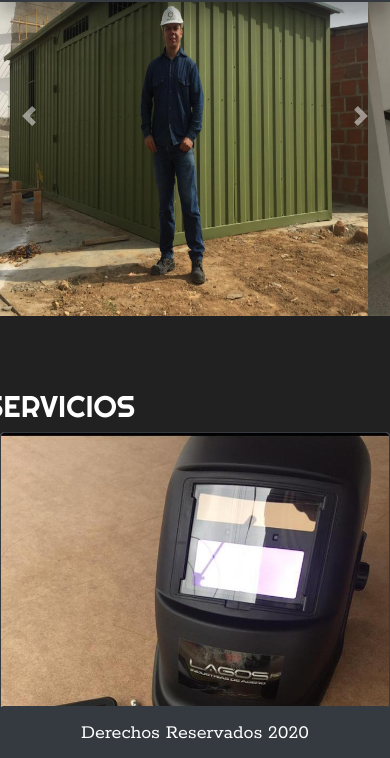
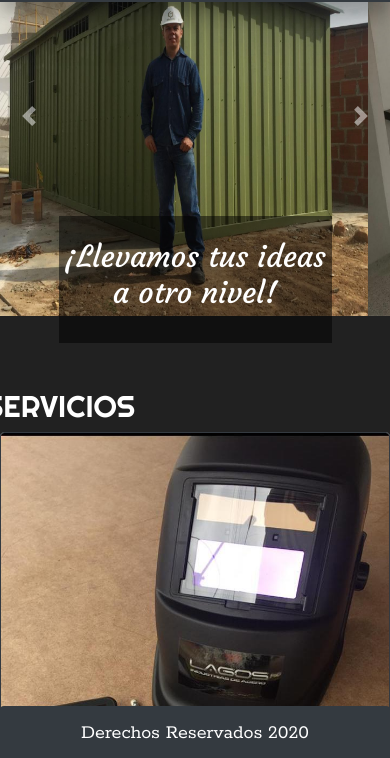
Before and after one commit to cesardavid26/Lagos.github.io, a plain HTML site: page index.html in a window 390 px wide. Shown: the part 84-842 px from the top of the page. Drawn offline with nearby package versions, Linux system fonts and the light colour scheme.

Commit message:
correcion de carousel

```diff
--- a/css/css2.css
+++ b/css/css2.css
@@ -186,7 +186,7 @@ footer{
 	font-size: 30px;
 }
 
-@media only screen and (max-width: 600px )  {
+@media only screen and (max-width: 560px )  {
 .carousel-item{
     height: 400px;
 }
@@ -194,11 +194,14 @@ footer{
     height: 400px;
 }
 
-h2{
+.carousel-caption{
+	position: absolute;
+	position: fixed;
 	float: center;
-	text-align: center;
-	align-content: center;
+	top: 300px;
+
 }
+
 #ser{
 	align-items: center;
 	float: center;
@@ -207,7 +210,7 @@ h2{
 }
 #tcarr{
 	font-family: 'Courgette', cursive;
-	font-size: 25px;
+	font-size: 30px;
 }
 
 
--- a/index.html
+++ b/index.html
@@ -3,12 +3,12 @@
 <head>
 	<title>LAGOS Industria de Acero</title>
 	<meta charset="utf-8">
-	<link rel="stylesheet" href="https://stackpath.bootstrapcdn.com/bootstrap/4.3.1/css/bootstrap.min.css" integrity="sha384-ggOyR0iXCbMQv3Xipma34MD+dH/1fQ784/j6cY/iJTQUOhcWr7x9JvoRxT2MZw1T" crossorigin="anonymous">
+	<link rel="stylesheet" href="https://stackpath.bootstrapcdn.com/bootstrap/4.5.0/css/bootstrap.min.css" integrity="sha384-9aIt2nRpC12Uk9gS9baDl411NQApFmC26EwAOH8WgZl5MYYxFfc+NcPb1dKGj7Sk" crossorigin="anonymous">
 	<link href="https://fonts.googleapis.com/icon?family=Material+Icons"
       rel="stylesheet">
       <link href="https://fonts.googleapis.com/css2?family=Lexend+Giga&display=swap" rel="stylesheet">
     <link rel="shortcut icon" href="imagenes/icon.png">
-	<meta name="viewport" content="initial-scale=1, width=device-width">
+	<meta name="viewport" content="width=device-width, user-scalable=no, initial-scale=1.0, maximum-scale=1.0, minimum-scale=1.0">
 	<link href="https://fonts.googleapis.com/css2?family=Righteous&display=swap" rel="stylesheet">
   <link href="https://fonts.googleapis.com/css2?family=Alfa+Slab+One&display=swap" rel="stylesheet">
   <link href="https://fonts.googleapis.com/css2?family=Ultra&display=swap" rel="stylesheet">
@@ -19,6 +19,7 @@
 	<link rel="stylesheet" type="text/css" href="css/css2.css">
 </head>
 <body>
+
 	<nav class="navbar navbar-expand-lg navbar-light bg-dark" id="nav">
 
   <a class="navbar-brand" id="zam" href="#"><img src="imagenes/logo.jpeg" id="logo"></a>
@@ -39,6 +40,7 @@
 
 
 </nav>
+
 	<div id="carouselExampleControls" class="carousel slide" data-ride="carousel">
   <div class="carousel-inner">
     <div class="carousel-item active">
@@ -63,11 +65,13 @@
     <span class="sr-only">Next</span>
   </a>
 </div>
-<div class="carousel-caption d-none d-md-block">
+  <div class="carousel-caption d-md-block">
                                   <h3 id="tcarr">
                         ¡Llevamos tus ideas a otro nivel!
                     </h3>
                     </div>
+
+
 
 <div id="destino2" ><br><br><br>
     	<div class="row justify-content-md-center" id="ser">
@@ -144,6 +148,7 @@
     </div>
 </div><br>
 </div><br><br>
+
     <footer class="bg-dark rounded-top text-center">
   <div class="container py-1">
     <p class="text-white my-2">
@@ -151,6 +156,7 @@
     </p>
   </div>
 </footer>
+
 
 <script
   src="https://code.jquery.com/jquery-3.3.1.min.js"
@@ -187,6 +193,7 @@
     });
 });
 	</script>
+
 	<script type="text/javascript">
 		    $(document).ready(function() {
     $("#contacto").click(function () {
```
